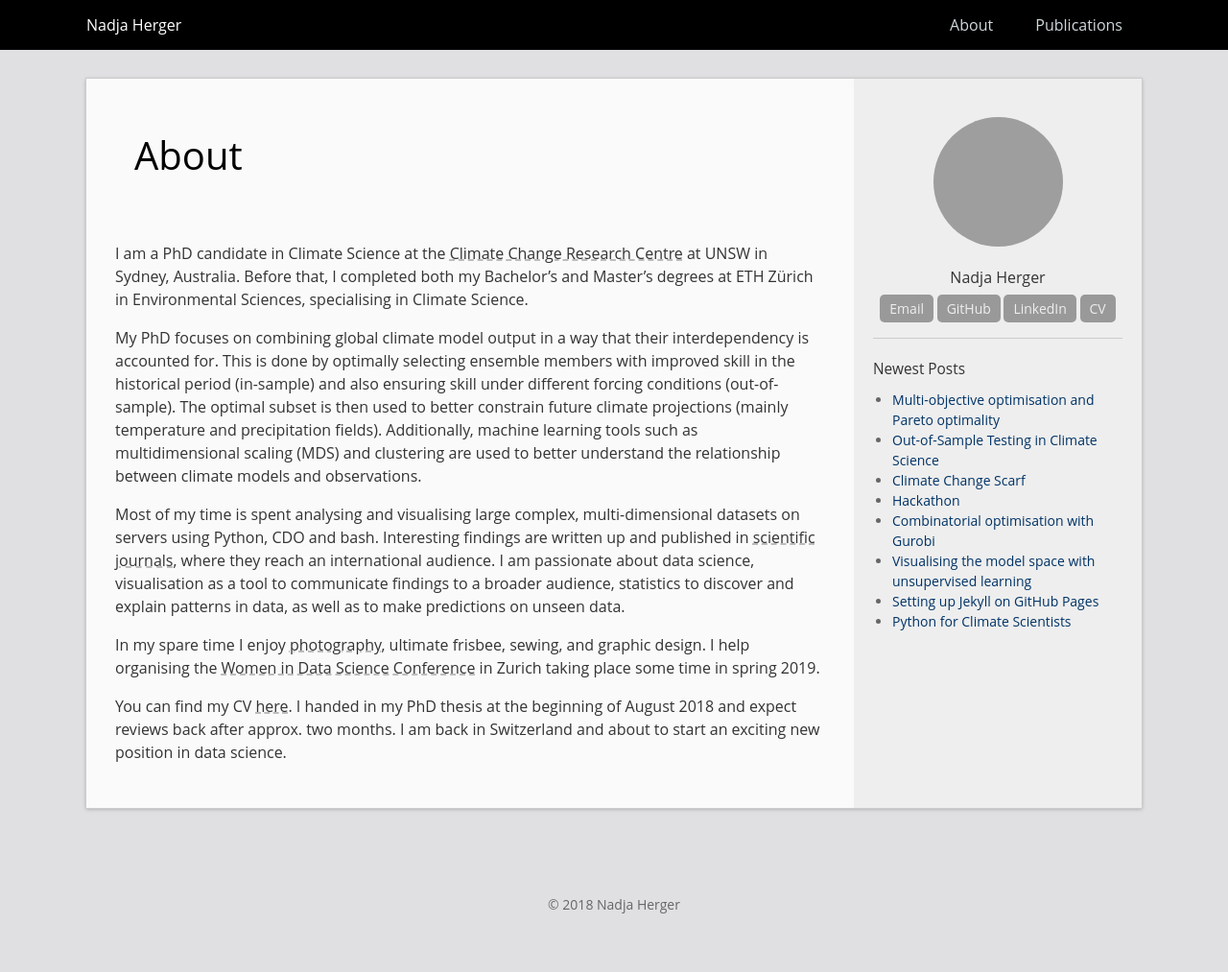
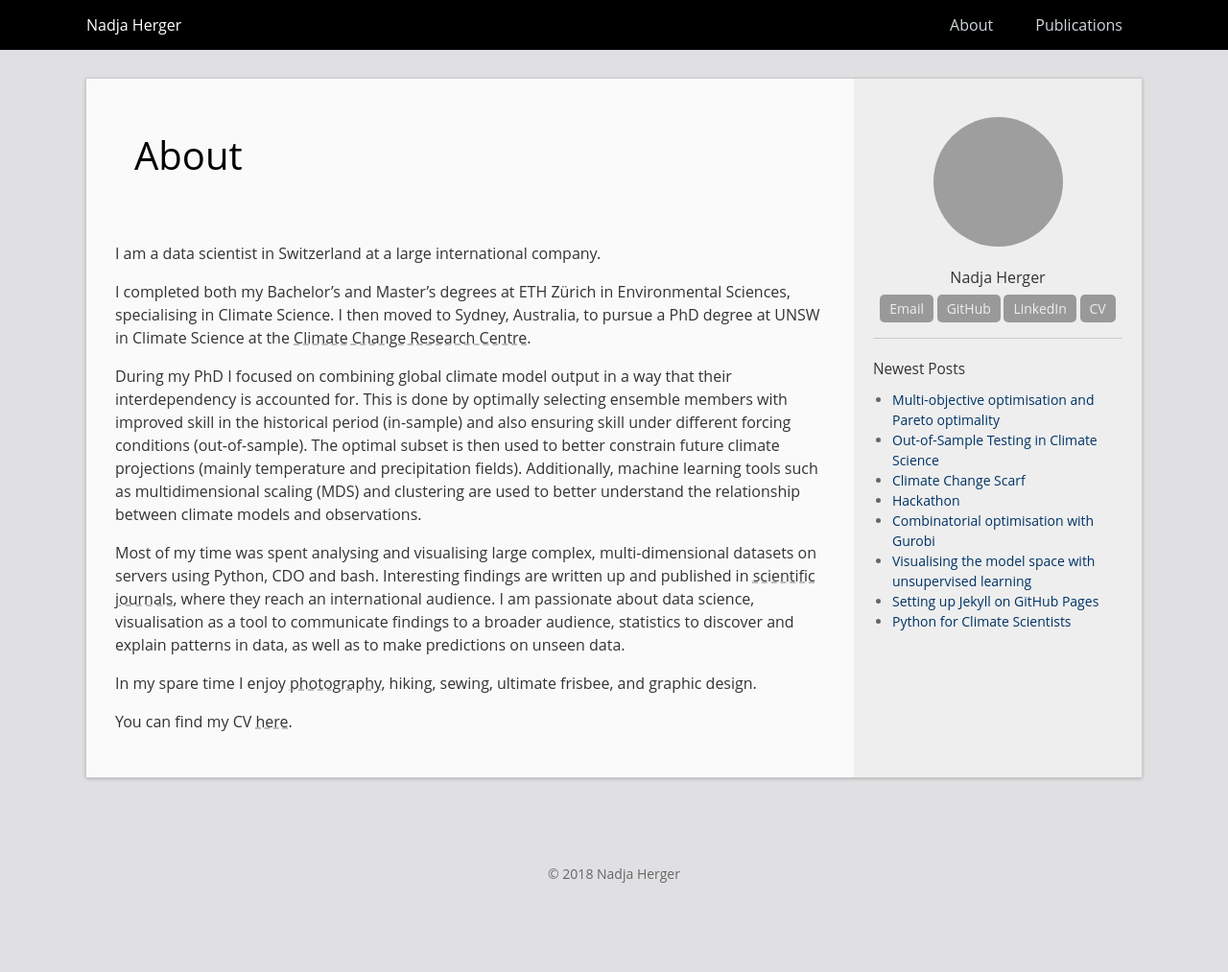
Before and after one commit to oliverangelil/oliverangelil.github.io, a Jekyll site: the page built from about.md, in a window 1280 px wide. Shown: the whole page at 96% size. Built offline with Jekyll 4.4.1, drawn with Linux system fonts in a browser that asks for light colours; after the commit the page ends 981 px from its top, so only the background shows below that; grey boxes are pictures that could not be loaded.

Commit message:
update publications and about page

```diff
--- a/_config.yml
+++ b/_config.yml
@@ -9,7 +9,7 @@ description: >
 email: hergernadja@gmail.com
 author: Nadja Herger
 avatar: "https://github.com/nherger/blog/blob/gh-pages/photos/portrait.jpg?raw=true"  #"//www.gravatar.com/avatar/your_email_md5?d=mm&s=135"
-profile: Hi! I'm Nadja from Switzerland.
+profile: Welcome to my site! I hope you find something interesting here.
 #twitter_username: twitter_username
 #github_username:  github_username
 profile_links:
--- a/about.md
+++ b/about.md
@@ -5,12 +5,14 @@ permalink: /about/
 nocomments: true
 ---
 
-I am a PhD candidate in Climate Science at the [Climate Change Research Centre](http://www.ccrc.unsw.edu.au/ccrc-team/students/nadja-herger) at UNSW in Sydney, Australia. Before that, I completed both my Bachelor’s and Master’s degrees at ETH Zürich in Environmental Sciences, specialising in Climate Science.
+I am a data scientist in Switzerland at a large international company.
 
-My PhD focuses on combining global climate model output in a way that their interdependency is accounted for. This is done by optimally selecting ensemble members with improved skill in the historical period (in-sample) and also ensuring skill under different forcing conditions (out-of-sample). The optimal subset is then used to better constrain future climate projections (mainly temperature and precipitation fields). Additionally, machine learning tools such as multidimensional scaling (MDS) and clustering are used to better understand the relationship between climate models and observations.
+I completed both my Bachelor’s and Master’s degrees at ETH Zürich in Environmental Sciences, specialising in Climate Science. I then moved to Sydney, Australia, to pursue a PhD degree at UNSW in Climate Science at the [Climate Change Research Centre](http://www.ccrc.unsw.edu.au/ccrc-team/students/nadja-herger).
 
-Most of my time is spent analysing and visualising large complex, multi-dimensional datasets on servers using Python, CDO and bash. Interesting findings are written up and published in [scientific journals](publications.md), where they reach an international audience. I am passionate about data science, visualisation as a tool to communicate findings to a broader audience, statistics to discover and explain patterns in data, as well as to make predictions on unseen data.
+During my PhD I focused on combining global climate model output in a way that their interdependency is accounted for. This is done by optimally selecting ensemble members with improved skill in the historical period (in-sample) and also ensuring skill under different forcing conditions (out-of-sample). The optimal subset is then used to better constrain future climate projections (mainly temperature and precipitation fields). Additionally, machine learning tools such as multidimensional scaling (MDS) and clustering are used to better understand the relationship between climate models and observations.
 
-In my spare time I enjoy [photography](https://500px.com/nadja_herger), ultimate frisbee, sewing, and graphic design. I help organising the [Women in Data Science Conference](https://www.wids.ch) in Zurich taking place some time in spring 2019.
+Most of my time was spent analysing and visualising large complex, multi-dimensional datasets on servers using Python, CDO and bash. Interesting findings are written up and published in [scientific journals](publications.md), where they reach an international audience. I am passionate about data science, visualisation as a tool to communicate findings to a broader audience, statistics to discover and explain patterns in data, as well as to make predictions on unseen data.
 
-You can find my CV <a href="https://www.dropbox.com/s/8f32bib8vxxlp2x/NadjaHerger_CV.pdf?dl=0" target="_blank">here</a>. I handed in my PhD thesis at the beginning of August 2018 and expect reviews back after approx. two months. I am back in Switzerland and about to start an exciting new position in data science.
+In my spare time I enjoy [photography](https://500px.com/nadja_herger), hiking, sewing, ultimate frisbee, and graphic design.
+
+You can find my CV <a href="https://www.dropbox.com/s/8f32bib8vxxlp2x/NadjaHerger_CV.pdf?dl=0" target="_blank">here</a>.
```
Also changed, not shown: publications.md (+1 -1 lines).
